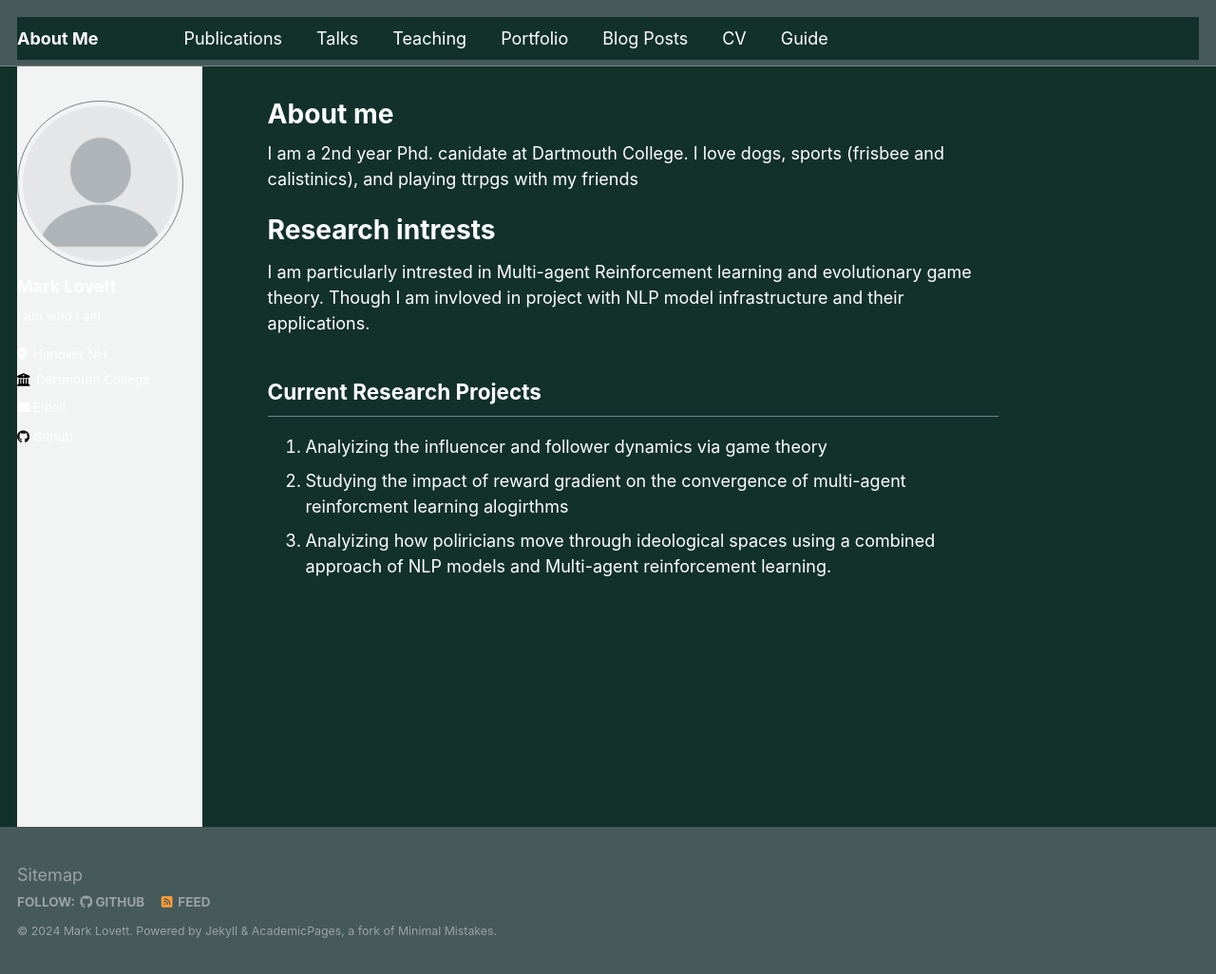
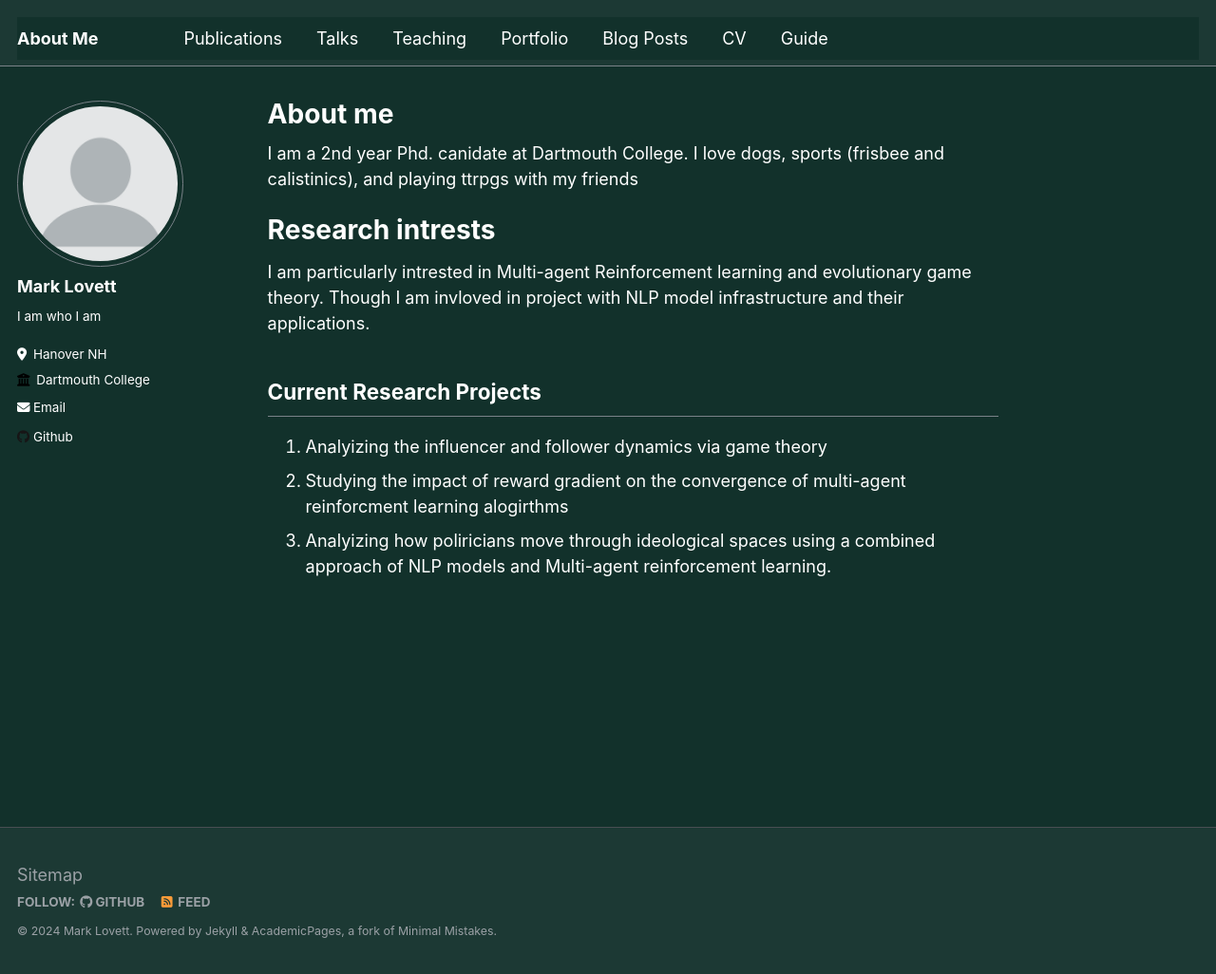
Before and after one commit to MarksLovett/MarksLovett.github.io, a Jekyll site: the page built from _pages/about.md, in a window 1280 px wide and 1026 px high. Shown: the whole window at 95% size. Built offline with Jekyll 4.4.1, drawn with Linux system fonts in a browser that asks for light colours.

Commit message:
color fix

```diff
--- a/_sass/_footer.scss
+++ b/_sass/_footer.scss
@@ -20,7 +20,7 @@
           animation: intro 0.3s both;
   -webkit-animation-delay: 0.45s;
           animation-delay: 0.45s;
-  background-color: $light-fg;
+  background-color: $lighter-fg;
   border-top: 1px solid $dark-gray;
 
   footer {
--- a/_sass/_masthead.scss
+++ b/_sass/_masthead.scss
@@ -4,7 +4,7 @@
 
 .masthead {
   position: fixed;
-  background: $light-fg;
+  background: $lighter-fg;
   border-bottom: 1px solid $border-color;
   height: $masthead-height;
   top: 0;
--- a/_sass/_sidebar.scss
+++ b/_sass/_sidebar.scss
@@ -9,7 +9,7 @@
 .sidebar {
   -webkit-transform: translate3d(0, 0 , 0);
           transform: translate3d(0, 0 , 0);
-  background-color:$lighter-gray;
+
   @include clearfix();
   margin-bottom: 1em;
 
```
